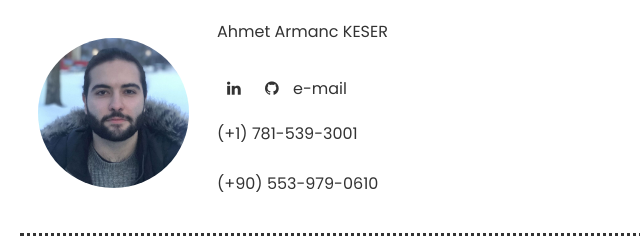
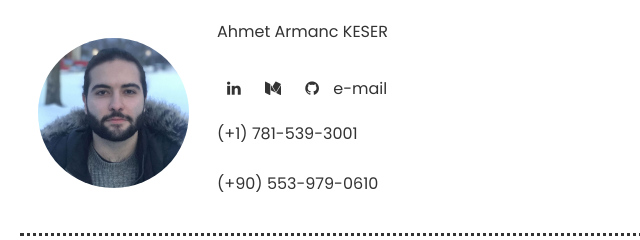
Before and after one commit to armanckeser/armanckeser.github.io, a plain HTML site: page resume.html in a window 1280 px wide. Shown: the part 197-437 px from the top of the page, 266-906 px from the left. Drawn offline with Linux system fonts and the light colour scheme.

Commit message:
Added medium page link.

```diff
--- a/resume.html
+++ b/resume.html
@@ -19,6 +19,7 @@
       <div class="right starting">
         <p>Ahmet Armanc KESER</p>
         <a href="https://www.linkedin.com/in/ahmet-armanc-keser-38352bb5" class="fa fa-linkedin"></a>
+        <a href="https://medium.com/@armanckeser" class="fa fa-medium"></a>
         <a href="https://github.com/armanckeser" class="fa fa-github"></a>
         <a href="mailto:armanckeser@hotmail.com?subject=ReachOut">e-mail</a>
         <p>(+1) 781-539-3001</p>
```
